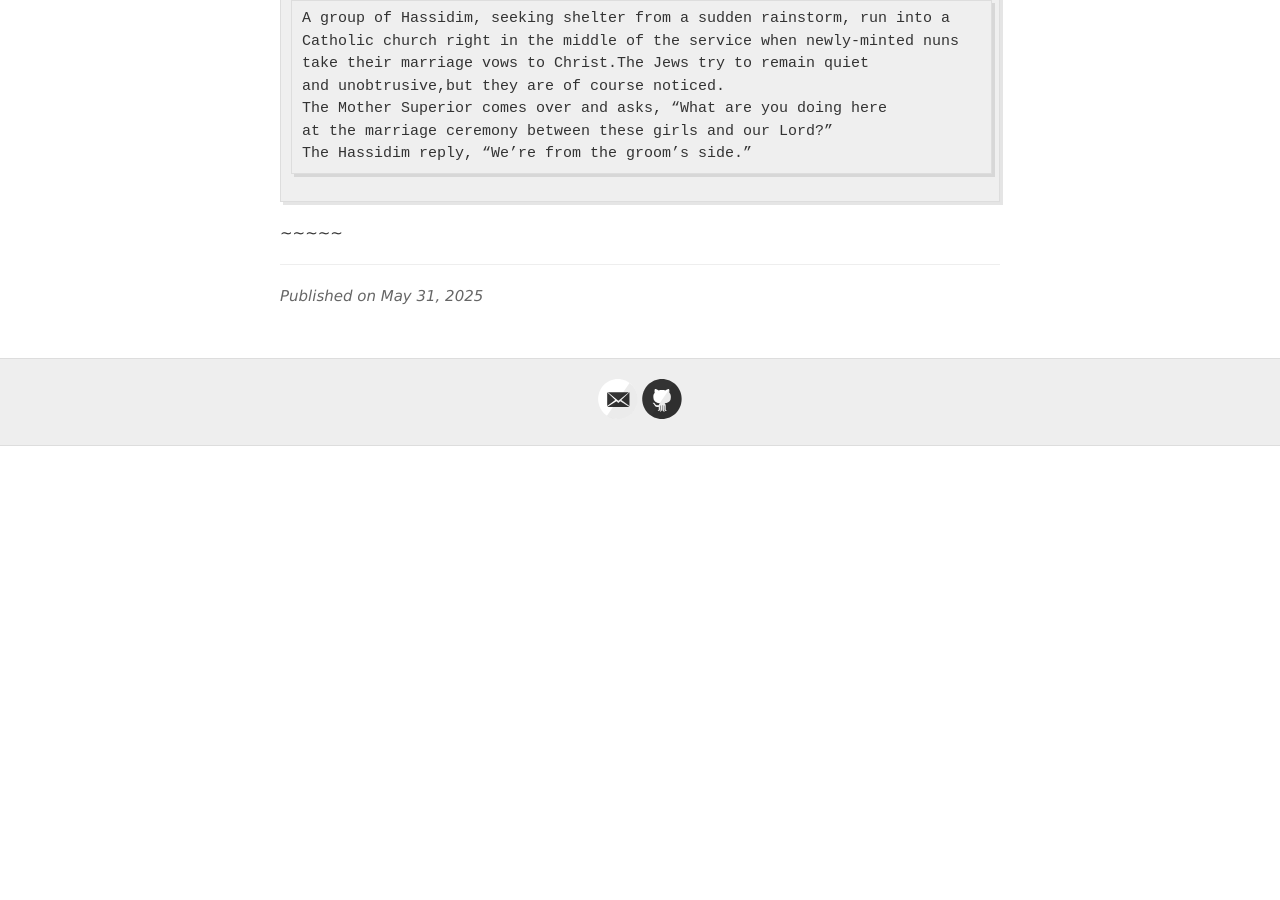
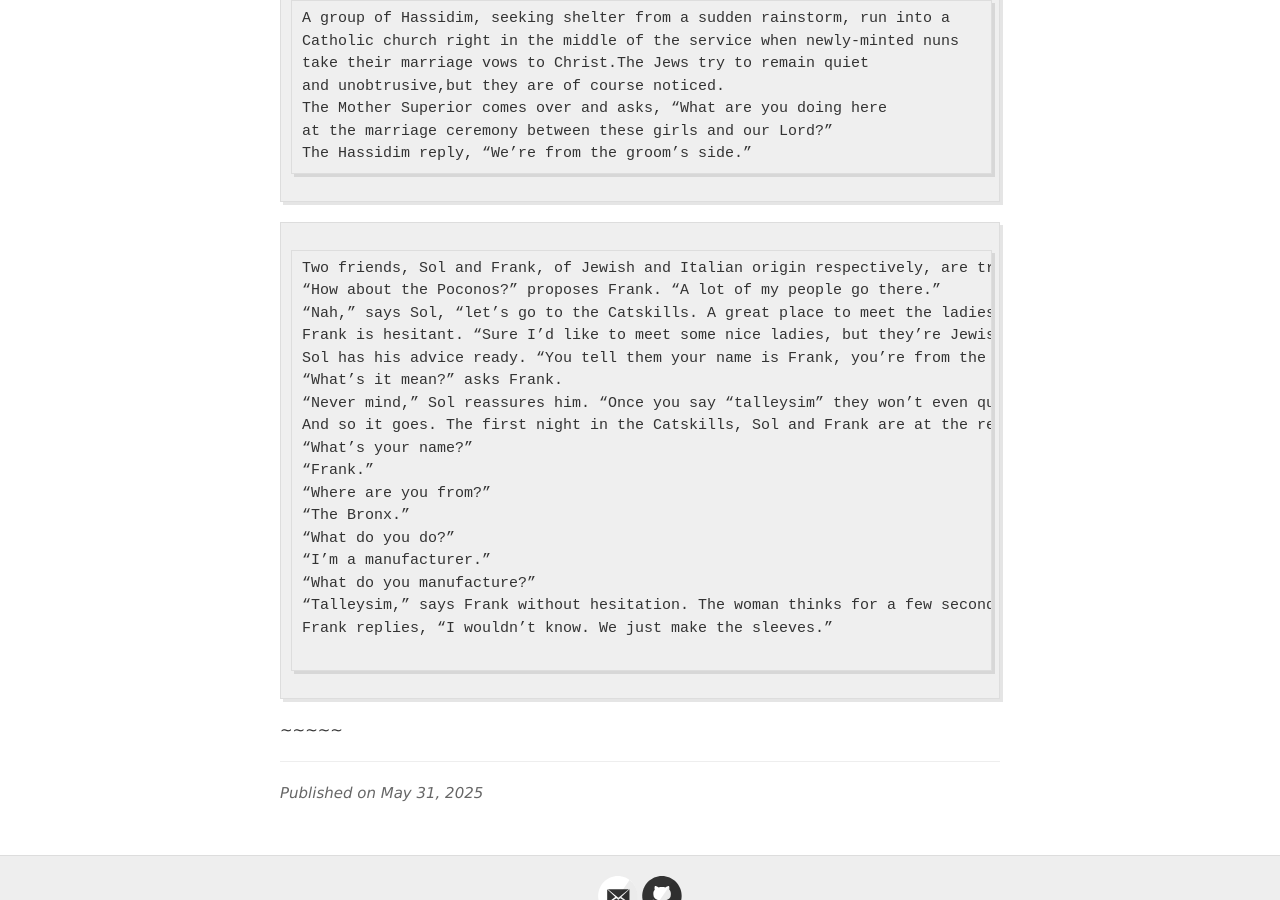
Before and after one commit to jvmallow/jvmallow.github.io, a Jekyll site: the page built from _posts/2025-05-31-Jewish_Humor.md, in a window 1280 px wide and 900 px high, scrolled down 25617 px. Built offline with Jekyll 4.4.1, drawn with Linux system fonts in a browser that asks for light colours; a script that is not in the unit is left out; before the commit the page ends 26063 px from its top, so only the background shows below that.

Commit message:
Update 2025-05-31-Jewish_Humor.md

```diff
--- a/_posts/2025-05-31-Jewish_Humor.md
+++ b/_posts/2025-05-31-Jewish_Humor.md
@@ -1022,3 +1022,23 @@ at the marriage ceremony between these girls and our Lord?”
 The Hassidim reply, “We’re from the groom’s side.”
 ~~~~~
 ~~~~~
+Two friends, Sol and Frank, of Jewish and Italian origin respectively, are trying to decide where to vacation.
+“How about the Poconos?” proposes Frank. “A lot of my people go there.”
+“Nah,” says Sol, “let’s go to the Catskills. A great place to meet the ladies.”
+Frank is hesitant. “Sure I’d like to meet some nice ladies, but they’re Jewish. What happens if they ask me about myself?”
+Sol has his advice ready. “You tell them your name is Frank, you’re from the Bronx, you’re a manufacturer. If they ask what you manufacture, you tell them, ‘talleysim .’ Can you remember that? ‘Talleysim.’”
+“What’s it mean?” asks Frank.
+“Never mind,” Sol reassures him. “Once you say “talleysim” they won’t even question your origins anymore.”
+And so it goes. The first night in the Catskills, Sol and Frank are at the resort bar, and a very attractive woman strikes up a conversation with Frank.
+“What’s your name?”
+“Frank.”
+“Where are you from?”
+“The Bronx.”
+“What do you do?”
+“I’m a manufacturer.”
+“What do you manufacture?”
+“Talleysim,” says Frank without hesitation. The woman thinks for a few seconds and says, “You know, I’ve always wondered what those Hebrew words around the collar say.”
+Frank replies, “I wouldn’t know. We just make the sleeves.”
+
+~~~~~
+~~~~~
```
